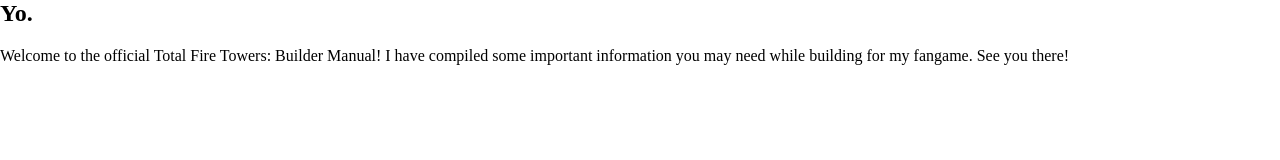
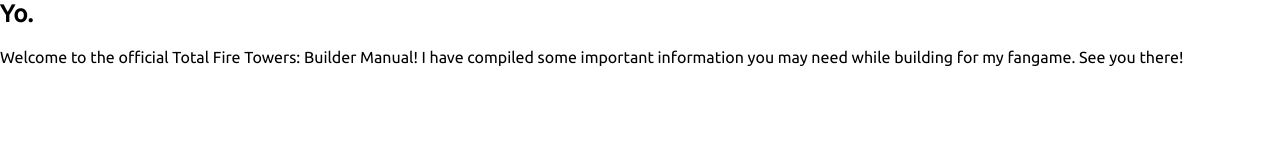
Before and after one commit to SometimesFire/TFTManual, a plain HTML site: page index.html in a window 1280 px wide. Drawn offline with Linux system fonts and the light colour scheme.

Commit message:
Update styles.css

```diff
--- a/styles.css
+++ b/styles.css
@@ -1,6 +1,9 @@
+@import url('https://fonts.googleapis.com/css2?family=Ubuntu&display=swap');
+
 html, body {
   width: 100%;
   height: 100%;
   padding: 0;
   margin: 0;
+  font-family: 'Ubuntu', sans-serif;
 }
```
